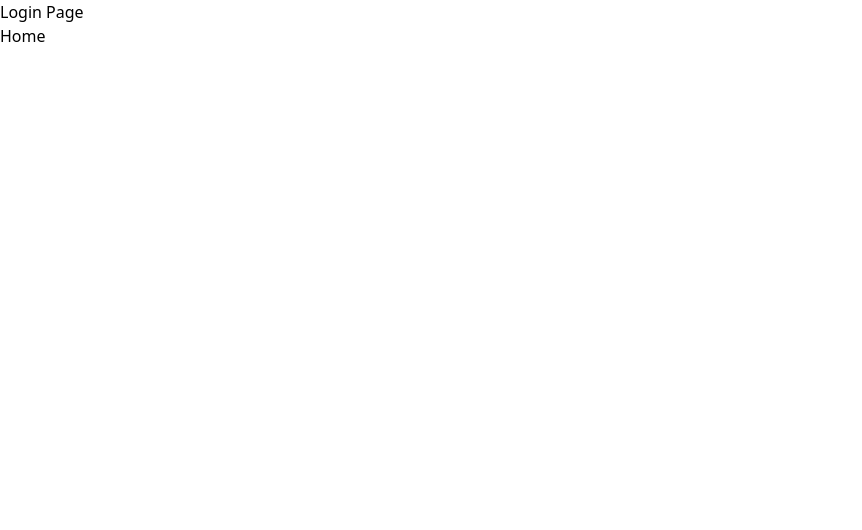
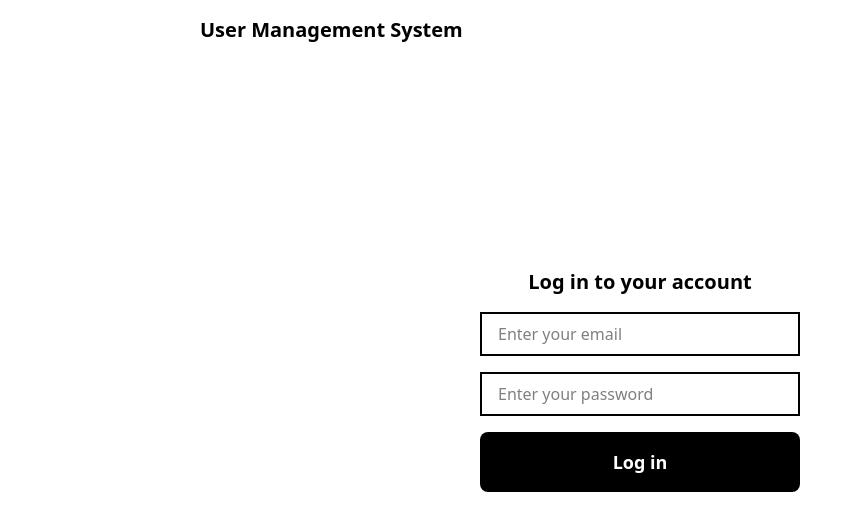
Before and after one commit to Shaveen1998/user-management-system, a React (Vite) app in the folder frontend/: page /login in a window 1280 px wide. Shown: the top 530 px of the page, without its empty margins (0-862 px from the left). Built offline with nearby package versions, Linux system fonts and the light colour scheme.

Commit message:
added login page

```diff
--- a/frontend/src/App.jsx
+++ b/frontend/src/App.jsx
@@ -1,13 +1,16 @@
 import "./App.css";
-import Login from "./components/Login";
-import Home from "./components/Home";
+import Login from "./pages/Login";
+import Home from "./pages/Home";
+import { BrowserRouter as Router, Routes, Route } from "react-router-dom";
 
 function App() {
   return (
-    <>
-      <Login />
-      <Home />
-    </>
+    <Router>
+      <Routes>
+        <Route path="/login" element={<Login />} />
+        <Route path="/" element={<Home />} />
+      </Routes>
+    </Router>
   );
 }
 
--- a/frontend/src/components/Home.jsx
+++ b/frontend/src/components/Create.jsx
@@ -1,5 +1,5 @@
 function Home() {
-  return <div>Home</div>;
+  return <div>Create</div>;
 }
 
 export default Home;
--- a/frontend/src/components/Login.jsx
+++ /dev/null
@@ -1,5 +0,0 @@
-function Login() {
-  return <div>Login Page</div>;
-}
-
-export default Login;
--- /dev/null
+++ b/frontend/src/components/Update.jsx
@@ -0,0 +1,5 @@
+function Update() {
+  return <div>Update</div>;
+}
+
+export default Update;
--- /dev/null
+++ b/frontend/src/pages/Home.jsx
@@ -0,0 +1,5 @@
+const Home = () => {
+  return <div className="p-4 w-full max-w-2xl mx-auto">Home</div>;
+};
+
+export default Home;
--- /dev/null
+++ b/frontend/src/pages/Login.jsx
@@ -0,0 +1,49 @@
+import { Link } from "react-router-dom";
+import { useState } from "react";
+
+const Login = () => {
+  const [email, setEmail] = useState("");
+  const [password, setPassword] = useState("");
+
+  const handleLogin = async (e) => {
+    e.preventDefault();
+
+    console.log(email, password);
+  };
+  return (
+    <>
+      <div className="flex items-center justify-between px-6 md:px-[200px] py-4">
+        <h1 className="text-lg md:text-xl font-extrabold ">
+          <Link to="/">User Management System</Link>
+        </h1>
+      </div>
+      <div className="w-full flex justify-center items-center h-[80vh] ">
+        <div className="flex flex-col justify-center items-center space-y-4 w-[80%] md:w-[25%]">
+          <h1 className="text-xl font-bold text-left">
+            Log in to your account
+          </h1>
+          <input
+            onChange={(e) => setEmail(e.target.value)}
+            className="w-full px-4 py-2 border-2 border-black outline-0"
+            type="text"
+            placeholder="Enter your email"
+          />
+          <input
+            onChange={(e) => setPassword(e.target.value)}
+            className="w-full px-4 py-2 border-2 border-black outline-0"
+            type="password"
+            placeholder="Enter your password"
+          />
+          <button
+            onClick={handleLogin}
+            className="w-full px-4 py-4 text-lg font-bold text-white bg-black rounded-lg hover:bg-gray-500 hover:text-black "
+          >
+            Log in
+          </button>
+        </div>
+      </div>
+    </>
+  );
+};
+
+export default Login;
```
